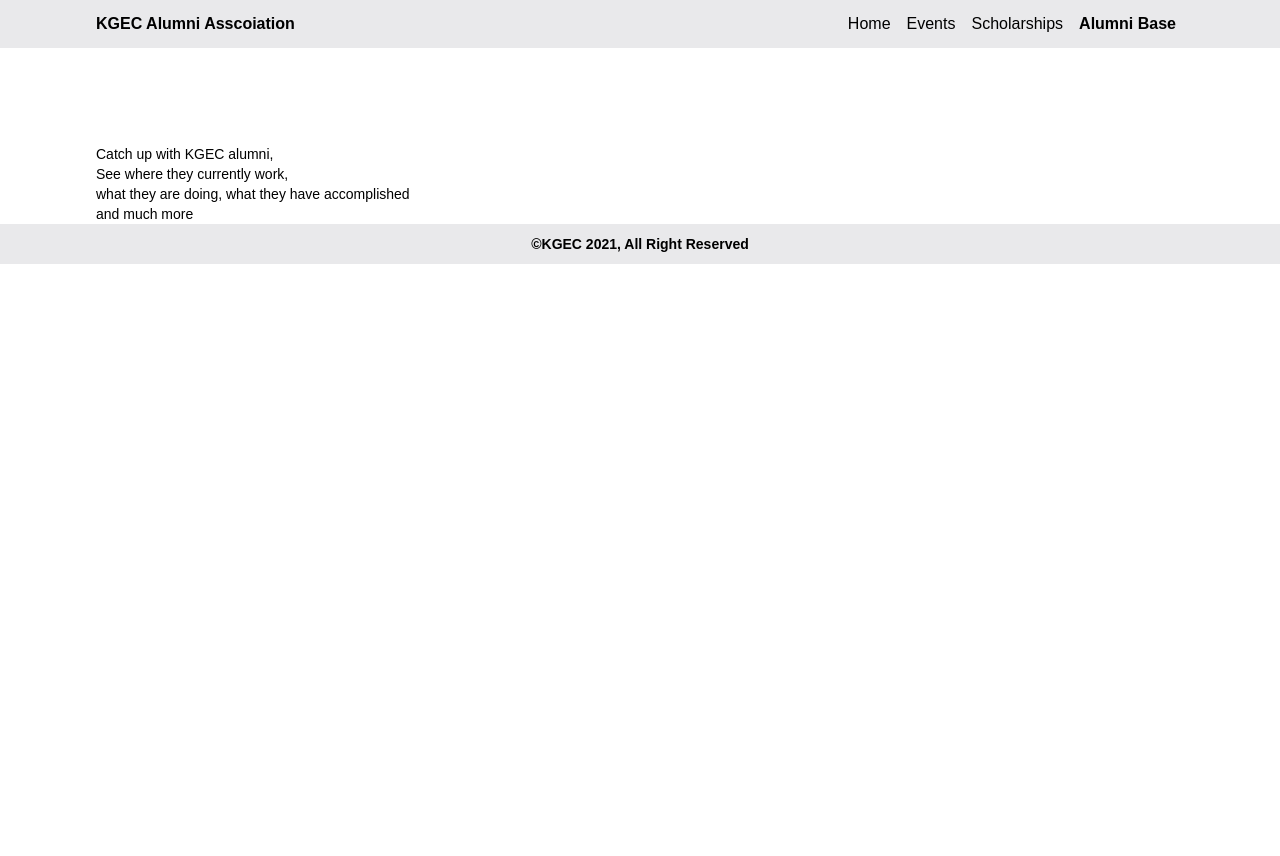
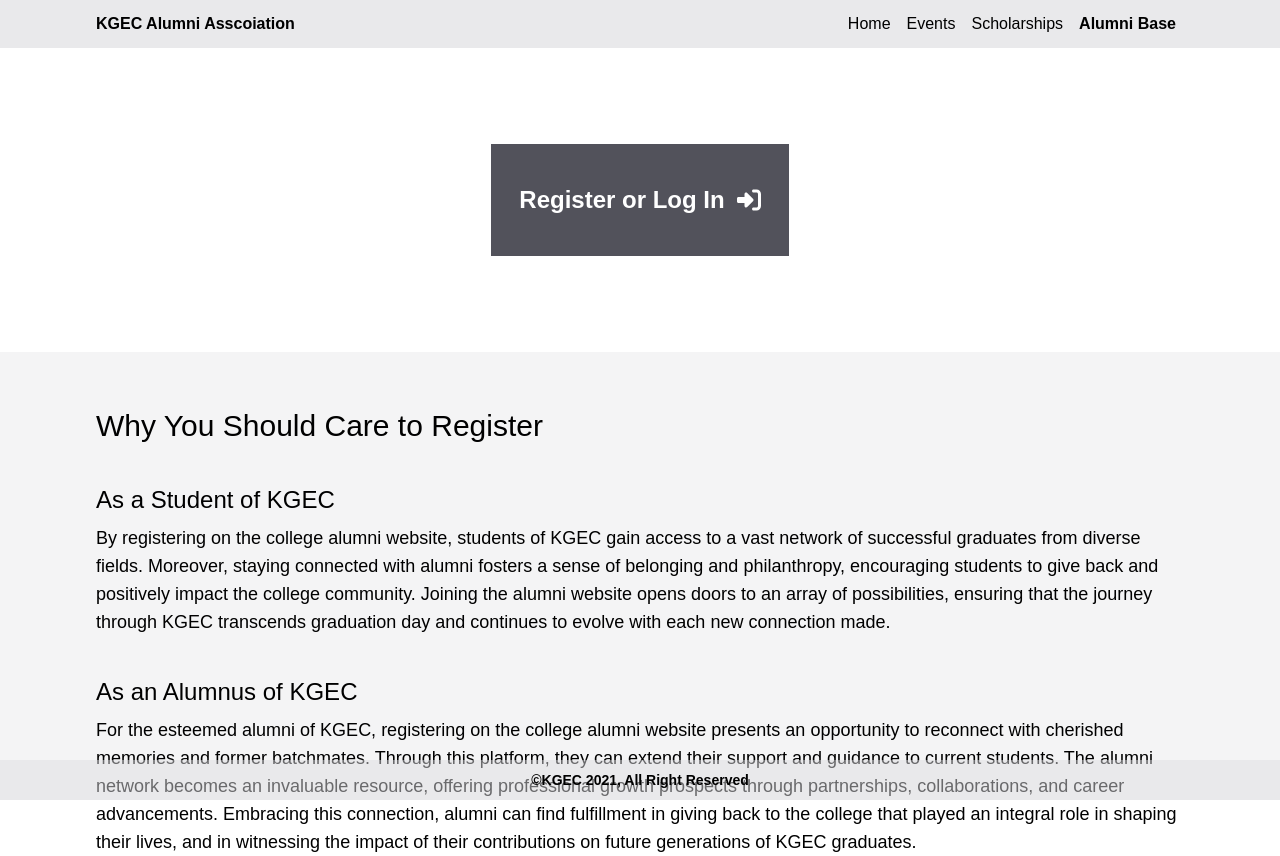
Before and after one commit to kgec-alumni-interaction-cell/website, a Next.js app: page /alumnibase in a window 1280 px wide. Before the commit the page ends 800 px from the top, so only its background shows below. Built offline with nearby package versions, Linux system fonts and the light colour scheme; no server answers; a web font is replaced by a local one.

Commit message:
feat: updated the alumni base page when not logged in

```diff
--- a/src/components/home/hero/index.tsx
+++ b/src/components/home/hero/index.tsx
@@ -1,6 +1,6 @@
 import Link from "next/link";
 import { useState } from "react";
-import { signIn } from "next-auth/react";
+import { useRouter } from "next/router";
 
 const formatDisplayNumber = (num: number) => {
   let len = num.toString().length;
@@ -17,6 +17,8 @@ export default function HomeHero() {
   const [numBatches, setNumBatches] = useState<number>(20);
   const [numStudents, setNumStudents] = useState<number>(5437);
   const [numCompanies, setNumCompanies] = useState<number>(53);
+
+  const router = useRouter();
 
   return (
     <section className="h-[calc(100vh-12px)] bg-zinc-100 min-w-full flex flex-col">
@@ -60,15 +62,17 @@ export default function HomeHero() {
       </div>
       <div className="bg-zinc-200 h-full flex flex-col gap-10 md:flex-row items-center justify-between lg:justify-around py-24">
         <div className="flex-grow lg:w-full lg:text-right lg:mr-48">
-          <p className="text-2xl lg:text-3xl font-medium w-full">Are you a KGECian?</p>
+          <p className="text-2xl lg:text-3xl font-medium w-full">
+            Are you a KGECian?
+          </p>
         </div>
 
         <div className="flex-grow lg:w-full lg:ml-48">
           <button
-            onClick={() => signIn()}
+            onClick={() => router.push("/alumnibase")}
             className="bg-zinc-600 hover:bg-zinc-700 text-white font-bold text-md lg:text-2xl lg:min-w-fit px-5 lg:px-7 py-7 lg:py-10 flex items-center"
           >
-            Explore the Alumni Portal
+            Visit the Alumni Base
             <span className="ml-3">
               <svg
                 xmlns="http://www.w3.org/2000/svg"
--- a/src/pages/alumnibase/index.tsx
+++ b/src/pages/alumnibase/index.tsx
@@ -1,18 +1,66 @@
 import Layout from "@/components/layout";
+import { useSession, signIn } from "next-auth/react";
 
 function AlumiBase() {
-  return (
-    <Layout>
-      <section className="">
-        <div className="min-w-full flex flex-col p-8 lg:p-24 pb-0 lg:pb-0 h-full">
-          <p className="text-sm">Catch up with KGEC alumni,</p>
-          <p className="text-sm">See where they currently work,</p>
-          <p className="text-sm">what they are doing, what they have accomplished</p>
-          <p className="text-sm">and much more</p>
+  const { data: session } = useSession();
+
+  // This is shown if not logged in
+  if (!session)
+    return (
+      <Layout>
+        <section className="min-w-ful flex flex-col p-8 py-14 lg:p-24">
+          <div className="flex-grow mx-auto">
+            <button
+              onClick={() => signIn()}
+              className="bg-zinc-600 hover:bg-zinc-700 text-white font-bold text-md lg:text-2xl lg:min-w-fit px-5 lg:px-7 py-7 lg:py-10 flex items-center"
+            >
+              Register or Log In
+              <span className="ml-3">
+                <svg
+                  xmlns="http://www.w3.org/2000/svg"
+                  height="1em"
+                  fill="#ffffff"
+                  viewBox="0 0 512 512"
+                >
+                  <path d="M217.9 105.9L340.7 228.7c7.2 7.2 11.3 17.1 11.3 27.3s-4.1 20.1-11.3 27.3L217.9 406.1c-6.4 6.4-15 9.9-24 9.9c-18.7 0-33.9-15.2-33.9-33.9l0-62.1L32 320c-17.7 0-32-14.3-32-32l0-64c0-17.7 14.3-32 32-32l128 0 0-62.1c0-18.7 15.2-33.9 33.9-33.9c9 0 17.6 3.6 24 9.9zM352 416l64 0c17.7 0 32-14.3 32-32l0-256c0-17.7-14.3-32-32-32l-64 0c-17.7 0-32-14.3-32-32s14.3-32 32-32l64 0c53 0 96 43 96 96l0 256c0 53-43 96-96 96l-64 0c-17.7 0-32-14.3-32-32s14.3-32 32-32z" />
+                </svg>
+              </span>
+            </button>
+          </div>
+        </section>
+
+        <div className="min-w-full lg:h-[calc(100vh-304px-48px-40px)] flex flex-col bg-zinc-100 p-8 lg:px-24 lg:py-14">
+          <p className="text-3xl mb-10">Why You Should Care to Register</p>
+          <p className="text-2xl mb-2">As a Student of KGEC</p>
+          <p className="mb-10 lg:text-lg">
+            By registering on the college alumni website, students of KGEC gain
+            access to a vast network of successful graduates from diverse
+            fields. Moreover, staying connected with alumni fosters a sense of
+            belonging and philanthropy, encouraging students to give back and
+            positively impact the college community. Joining the alumni website
+            opens doors to an array of possibilities, ensuring that the journey
+            through KGEC transcends graduation day and continues to evolve with
+            each new connection made.
+          </p>
+
+          <p className="text-2xl mb-2">As an Alumnus of KGEC</p>
+          <p className="mb-10 lg:text-lg">
+            For the esteemed alumni of KGEC, registering on the college alumni
+            website presents an opportunity to reconnect with cherished memories
+            and former batchmates. Through this platform, they can extend their
+            support and guidance to current students. The alumni network becomes
+            an invaluable resource, offering professional growth prospects
+            through partnerships, collaborations, and career advancements.
+            Embracing this connection, alumni can find fulfillment in giving
+            back to the college that played an integral role in shaping their
+            lives, and in witnessing the impact of their contributions on future
+            generations of KGEC graduates.
+          </p>
         </div>
-      </section>
-    </Layout>
-  );
+      </Layout>
+    );
+
+  if (session) return <Layout>Logged in</Layout>;
 }
 
 export default AlumiBase;
```
